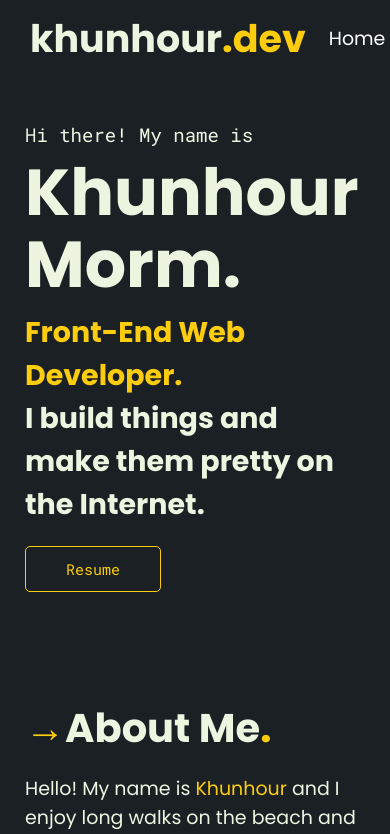
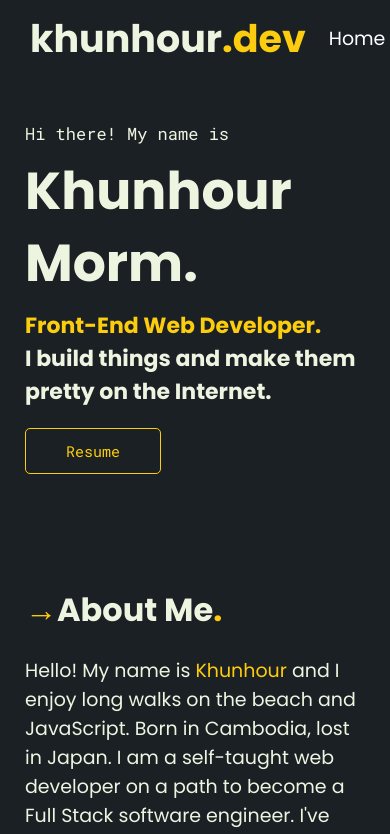
Before and after one commit to khunhour/portfolio, a React (Create React App) app: page / in a window 390 px wide. Shown: the top 834 px of the page. Built offline with nearby package versions, Linux system fonts and the light colour scheme.

Commit message:
add media query for 500px screen to hero.js

```diff
--- a/public/style.css
+++ b/public/style.css
@@ -98,5 +98,12 @@ span {
 		padding: 45px 25px;
 	}
 }
+
+@media (max-width: 500px) {
+	section h2 {
+		font-size: 32px;
+		line-height: 72px;
+	}
+}
 @media (max-width: 830px) {
 }
--- a/src/components/Hero/Hero.css
+++ b/src/components/Hero/Hero.css
@@ -9,3 +9,16 @@
 	font-size: 65px;
 	line-height: 72px;
 }
+
+@media (max-width: 500px) {
+	.name {
+		font-size: 52px;
+	}
+
+	#home h1 {
+		font-size: 22px;
+	}
+	#home .mono {
+		font-size: 17px;
+	}
+}
```
